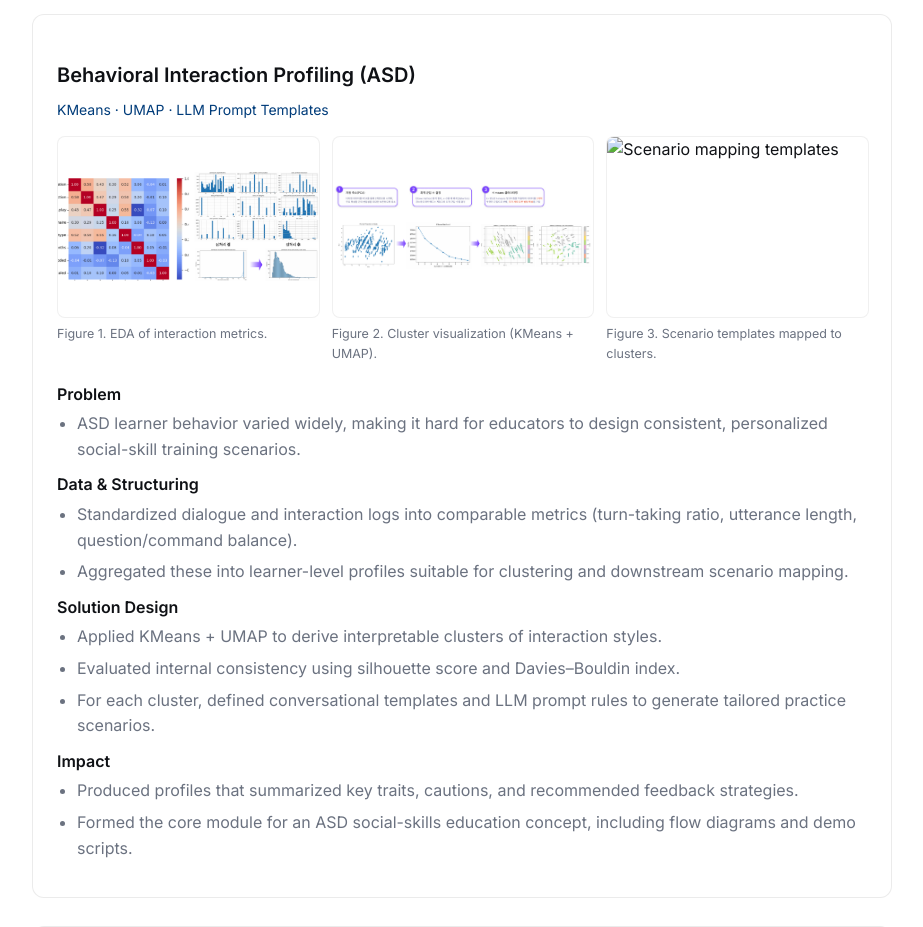
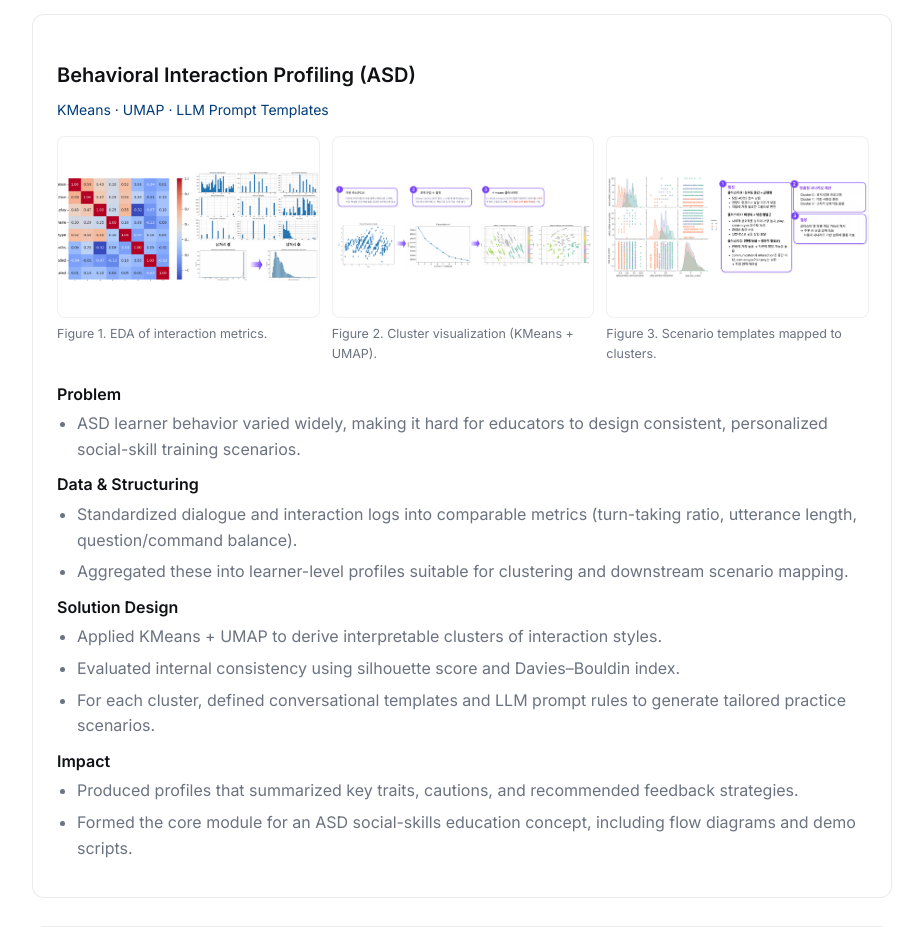
Before and after one commit to juhyyy/juhyyy.github.io, a plain HTML site: page index.html in a window 1280 px wide. Shown: the part 2180-3107 px from the top of the page, without its empty margins (178-1101 px from the left). Drawn offline with Linux system fonts and the light colour scheme.

Commit message:
Update index.html
spell check

```diff
--- a/index.html
+++ b/index.html
@@ -414,7 +414,7 @@ footer {
       </div>
 
   <div class="figure-item">
-    <img src="images/asd-f3-scenario.png" alt="Scenario mapping templates" />
+    <img src="images/asd-f3-scenarios.png" alt="Scenario mapping templates" />
     <div class="figure-caption">Figure 3. Scenario templates mapped to clusters.</div>
   </div>
 
```
